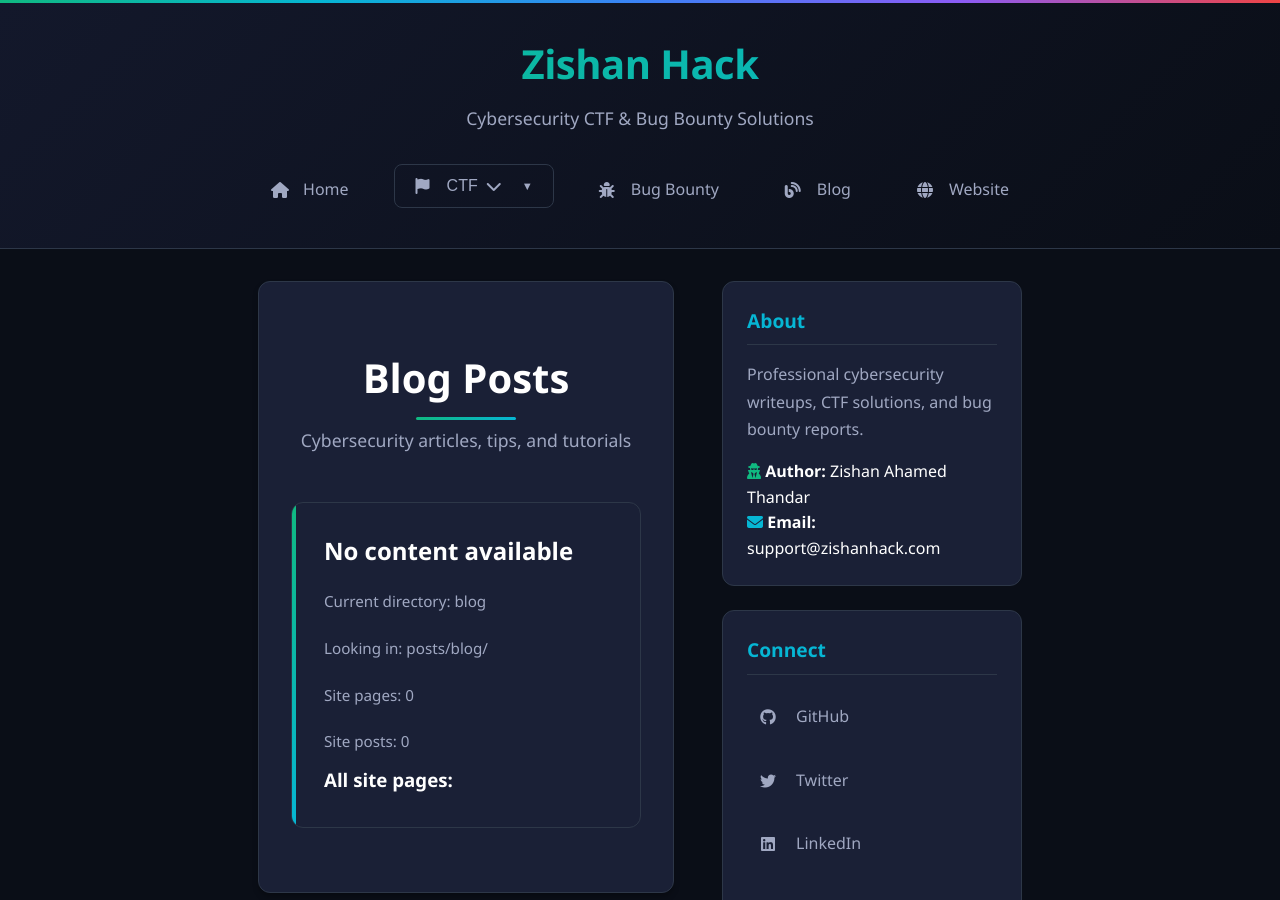
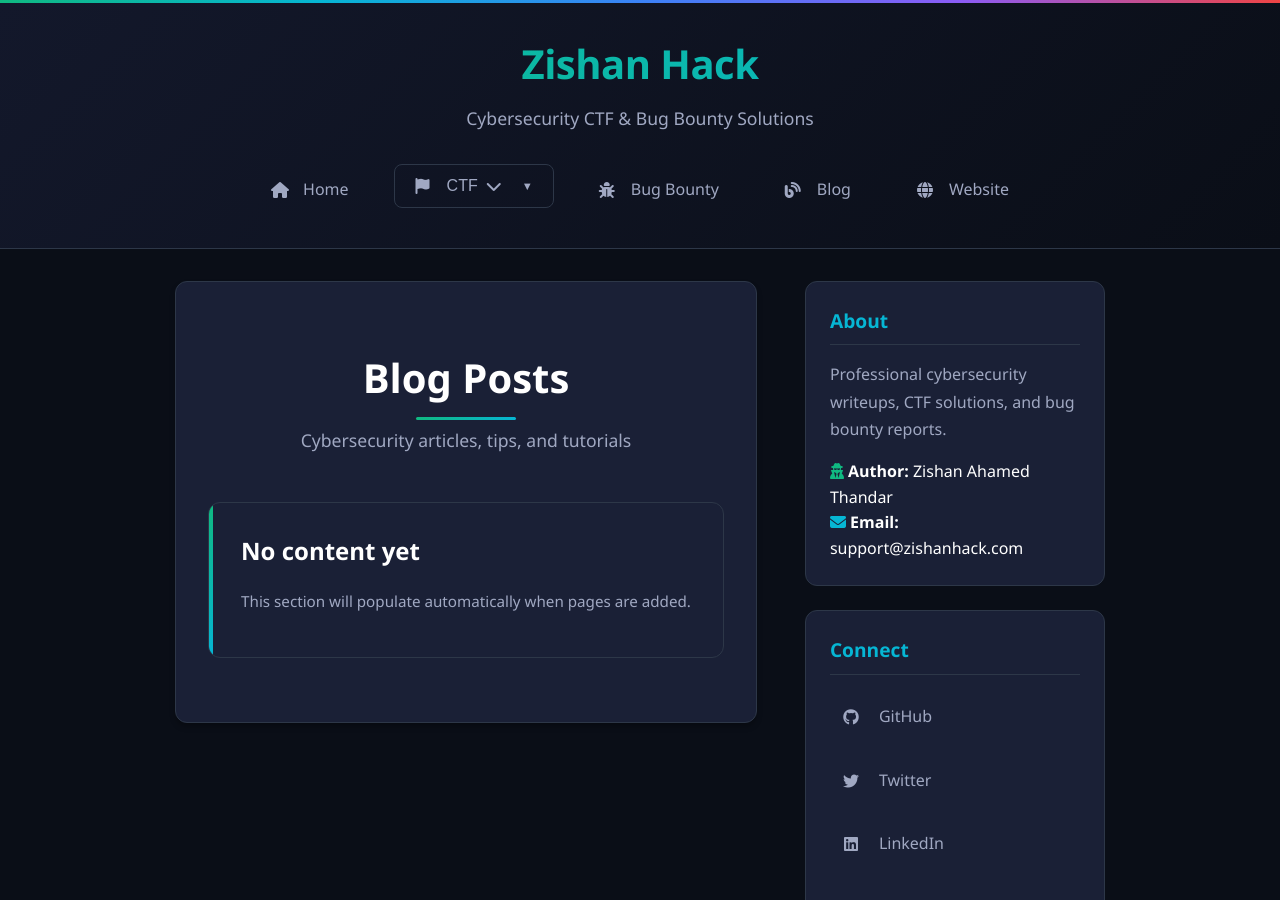
Before and after one commit to ZishanAdThandar/WriteUps, a Jekyll site: the page built from posts/blog/index.md, in a window 1280 px wide and 900 px high. Built offline with Jekyll 4.4.1, drawn with Linux system fonts in a browser that asks for light colours.

Commit message:
modified:   _config.yml 	modified:   _includes/sidebar.html 	modified:   _layouts/list.html

```diff
--- a/_config.yml
+++ b/_config.yml
@@ -50,9 +50,6 @@
   blog:
     title: "Blog Posts"
     description: "Cybersecurity articles and tutorials"
-  imaginaryctf:
-    title: "ImaginaryCTF Writeups"
-    description: "ImaginaryCTF challenge solutions"
 
 # Plugins
 plugins:
--- a/_includes/sidebar.html
+++ b/_includes/sidebar.html
@@ -44,22 +44,31 @@
         </div>
     </div>
 
-   <div class="sidebar-section">
+  <div class="sidebar-section">
   <h3>Recent Posts</h3>
   <ul class="recent-posts">
-    {% assign recent_posts = site.posts | sort: "date" | reverse %}
 
-    {% for post in recent_posts limit:8 %}
-      {% unless post.path contains 'imaginaryctf' %}
-        <li>
-          <a href="{{ post.url | relative_url }}">
-            {{ post.title | default: post.name | truncate: 50 }}
-          </a>
-        </li>
-      {% endunless %}
+    {% assign recent_pages = site.pages | sort: "path" | reverse %}
+
+    {% for p in recent_pages limit:8 %}
+      {% if p.path contains 'posts/' %}
+        {% unless
+          p.path contains 'index.md' or
+          p.path contains 'README' or
+          p.path contains 'imaginaryctf'
+        %}
+          <li>
+            <a href="{{ p.url | relative_url }}">
+              {{ p.title | default: p.name | truncate: 50 }}
+            </a>
+          </li>
+        {% endunless %}
+      {% endif %}
     {% endfor %}
+
   </ul>
 </div>
+
 
     <div class="sidebar-section">
         <h3>Categories</h3>
--- a/_layouts/list.html
+++ b/_layouts/list.html
@@ -11,68 +11,51 @@
   </header>
 
   <div class="list-grid">
-    {% comment %} Get the directory name from the current page's URL {% endcomment %}
-    {% assign current_dir = page.url | split: '/' | slice: 2 | first %}
 
-    {% comment %} Debug Jekyll processing {% endcomment %}
-    <!-- Current directory: {{ current_dir }} -->
-    <!-- Site posts: {{ site.posts.size }} -->
-    <!-- Site pages: {{ site.pages.size }} -->
-    <!-- Site documents: {{ site.documents.size }} -->
+    {% assign base_path = page.dir %}
+    {% assign has_items = false %}
 
-    {% assign found_content = false %}
+    {% for p in site.pages %}
+      {% if p.path contains base_path %}
+        {% unless
+          p.path contains 'index.md' or
+          p.path contains 'README' or
+          p.path contains 'imaginaryctf'
+        %}
+          {% assign has_items = true %}
+          <article class="list-item">
+            <a href="{{ p.url | relative_url }}">
+              <h2>{{ p.title | default: p.name }}</h2>
 
-    {% comment %} Try using site.pages instead of site.posts {% endcomment %}
-    {% for page_item in site.pages %}
-      {% unless page_item.path contains 'imaginaryctf' or page_item.path contains 'index' or page_item.path contains 'README' %}
-        {% comment %} Check if page is in the current directory {% endcomment %}
-        {% assign page_dir = page_item.path | split: '/' | slice: 1 | first %}
-
-        {% if page_dir == current_dir %}
-          {% assign found_content = true %}
-          <article class="list-item">
-            <a href="{{ page_item.url | relative_url }}">
-              <h2 class="list-item-title">
-                {{ page_item.title | default: page_item.name }}
-              </h2>
-
-              {% if page_item.description %}
-                <p class="list-item-desc">
-                  {{ page_item.description | truncate: 160 }}
-                </p>
-              {% elsif page_item.excerpt %}
-                <p class="list-item-desc">
-                  {{ page_item.excerpt | strip_html | truncate: 160 }}
-                </p>
+              {% if p.description %}
+                <p>{{ p.description | truncate: 150 }}</p>
+              {% elsif p.excerpt %}
+                <p>{{ p.excerpt | strip_html | truncate: 150 }}</p>
               {% endif %}
 
               <div class="list-meta">
-                <span class="list-category">{{ current_dir | capitalize }}</span>
-                {% if page_item.date %}
+                <span class="list-category">
+                  {{ page.title }}
+                </span>
+                {% if p.date %}
                   <span class="list-date">
                     <i class="fas fa-calendar-alt"></i>
-                    {{ page_item.date | date: "%B %d, %Y" }}
+                    {{ p.date | date: "%B %d, %Y" }}
                   </span>
                 {% endif %}
               </div>
             </a>
           </article>
-        {% endif %}
-      {% endunless %}
+        {% endunless %}
+      {% endif %}
     {% endfor %}
 
-    {% unless found_content %}
-      <article class="list-item empty">
-        <h2>No content available</h2>
-        <p>Current directory: {{ current_dir }}</p>
-        <p>Looking in: posts/{{ current_dir }}/</p>
-        <p>Site pages: {{ site.pages.size }}</p>
-        <p>Site posts: {{ site.posts.size }}</p>
-        <h3>All site pages:</h3>
-        {% for page_item in site.pages %}
-          <p>- Path: {{ page_item.path }} | Title: {{ page_item.title }} | URL: {{ page_item.url }}</p>
-        {% endfor %}
+    {% unless has_items %}
+      <article class="list-item">
+        <h2>No content yet</h2>
+        <p>This section will populate automatically when pages are added.</p>
       </article>
     {% endunless %}
+
   </div>
 </section>
```
